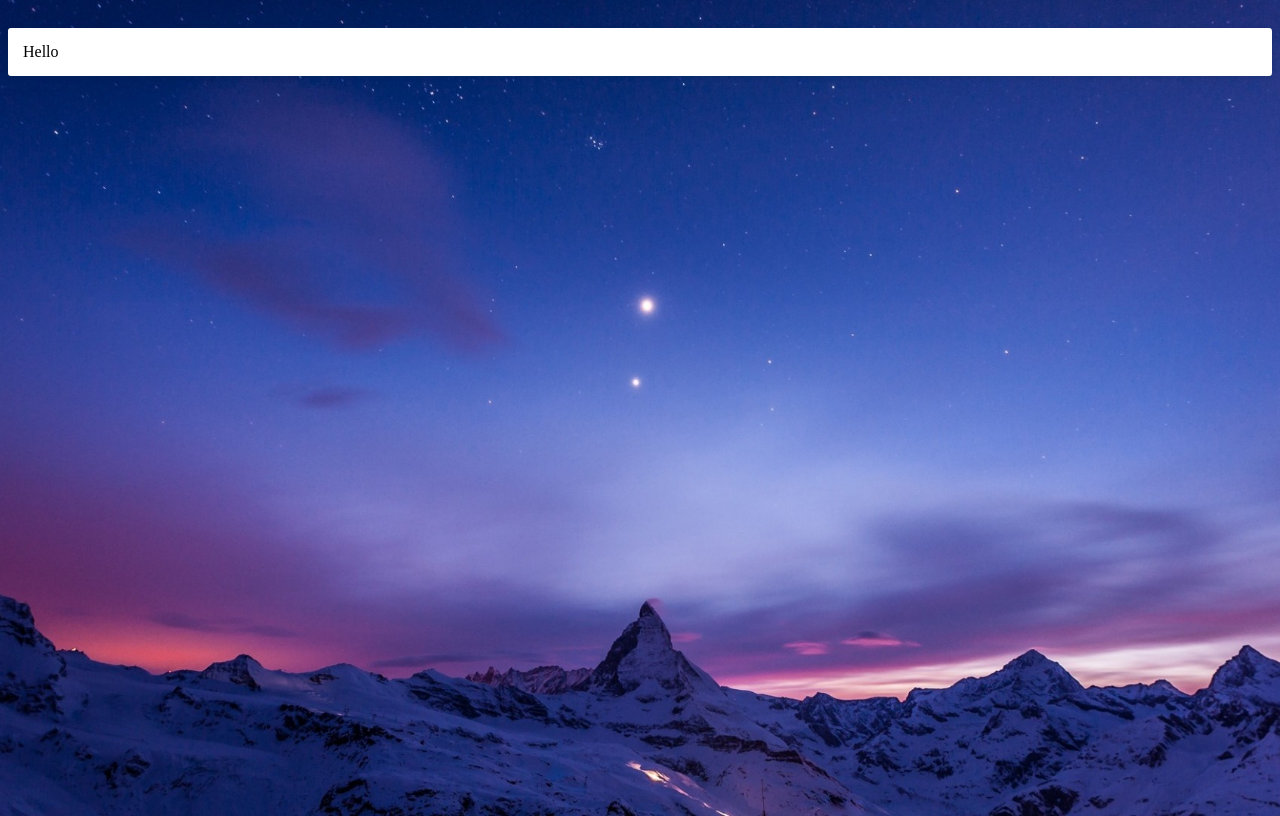
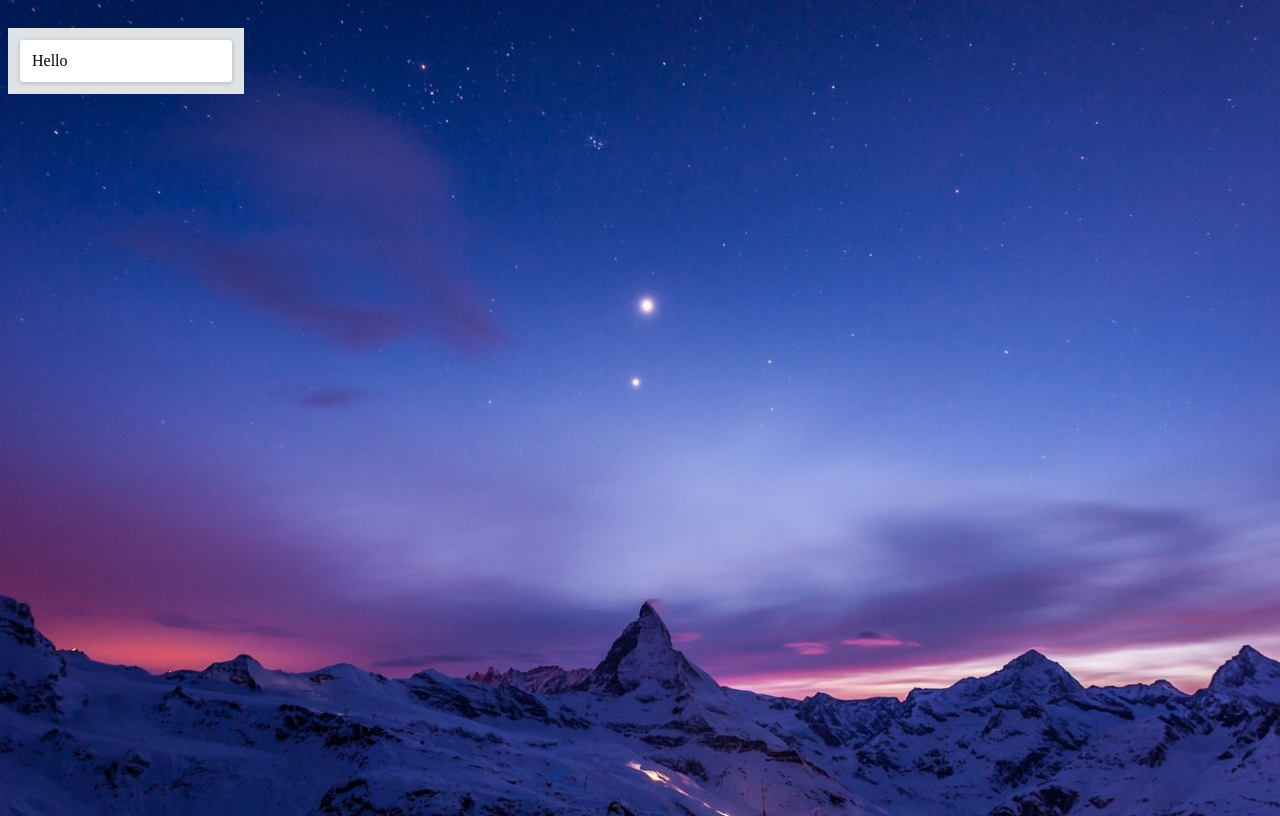
Before and after one commit to tolikumc/tasks-list, a React (Create React App) app: page / in a window 1280 px wide. Built offline with nearby package versions, Linux system fonts and the light colour scheme.

Commit message:
[New]: Penal

```diff
--- a/src/App.js
+++ b/src/App.js
@@ -1,11 +1,14 @@
 import React from 'react';
 import './App.scss';
 import Card from './components/card';
+import Panel from './components/panel';
 
 function App() {
   return (
     <div className="App">
-      <Card text={'Hello'} />
+      <Panel>
+        <Card text={'Hello'} />
+      </Panel>
     </div>
   );
 }
--- a/src/components/card/index.scss
+++ b/src/components/card/index.scss
@@ -2,5 +2,5 @@
   background: #ffffff;
   box-shadow: 0 1px 4px rgba(9, 45, 66, 0.25);
   border-radius: 3px;
-  padding: 15px;
+  padding: 12px;
 }
--- /dev/null
+++ b/src/components/panel/index.js
@@ -0,0 +1,11 @@
+import React from 'react';
+import './index.scss';
+import PropTypes from 'prop-types';
+
+const Panel = ({ children }) => {
+  return <div className="panel">{children}</div>;
+};
+
+Panel.propTypes = { children: PropTypes.string.isRequired };
+
+export default Panel;
--- /dev/null
+++ b/src/components/panel/index.scss
@@ -0,0 +1,6 @@
+.panel{
+  border-right: 3px;
+  background: #dfe3e6;
+  padding: 12px;
+  width: 212px;
+}
```
Also changed, not shown: src/components/pannel/index.js (deleted), src/components/pannel/index.scss (deleted).
